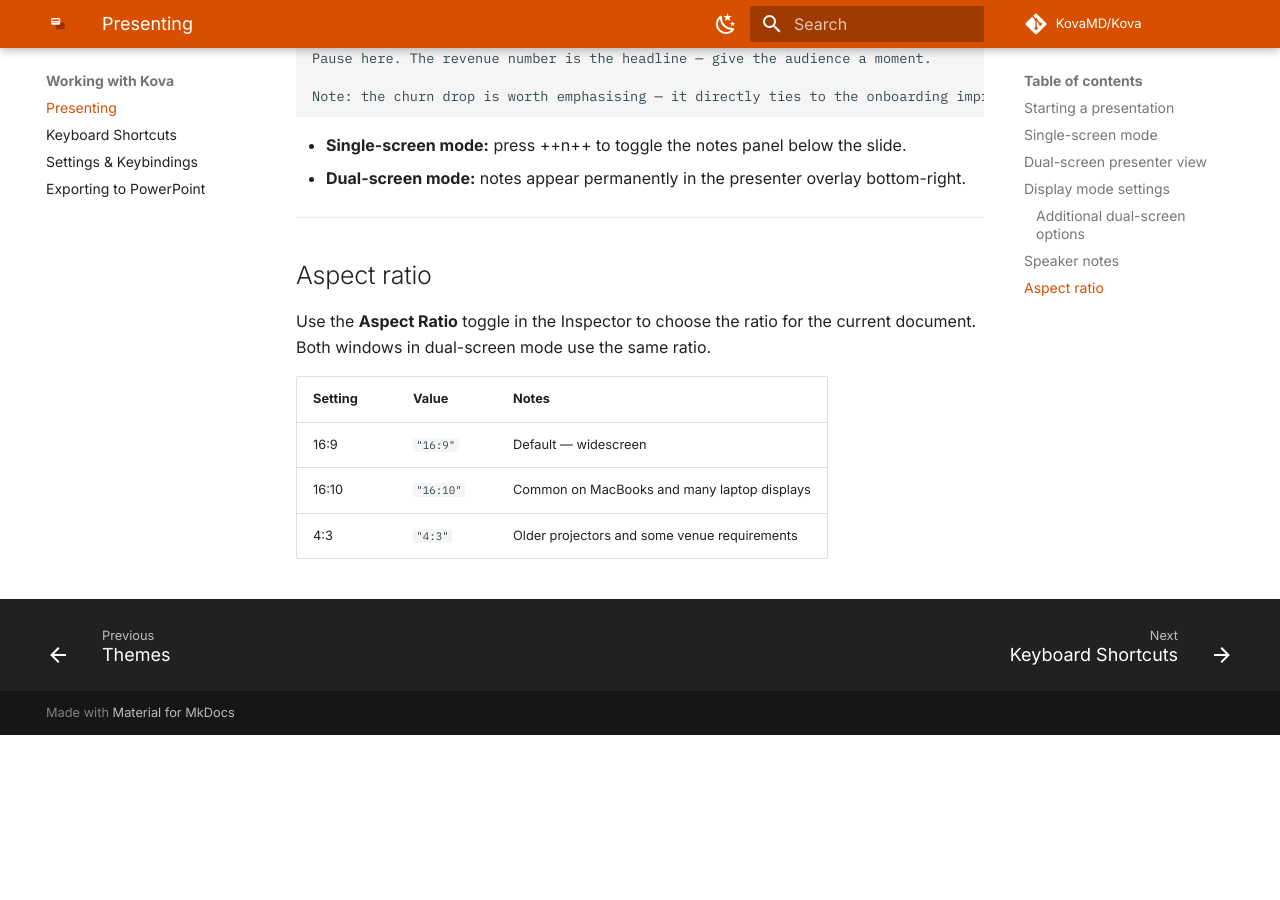
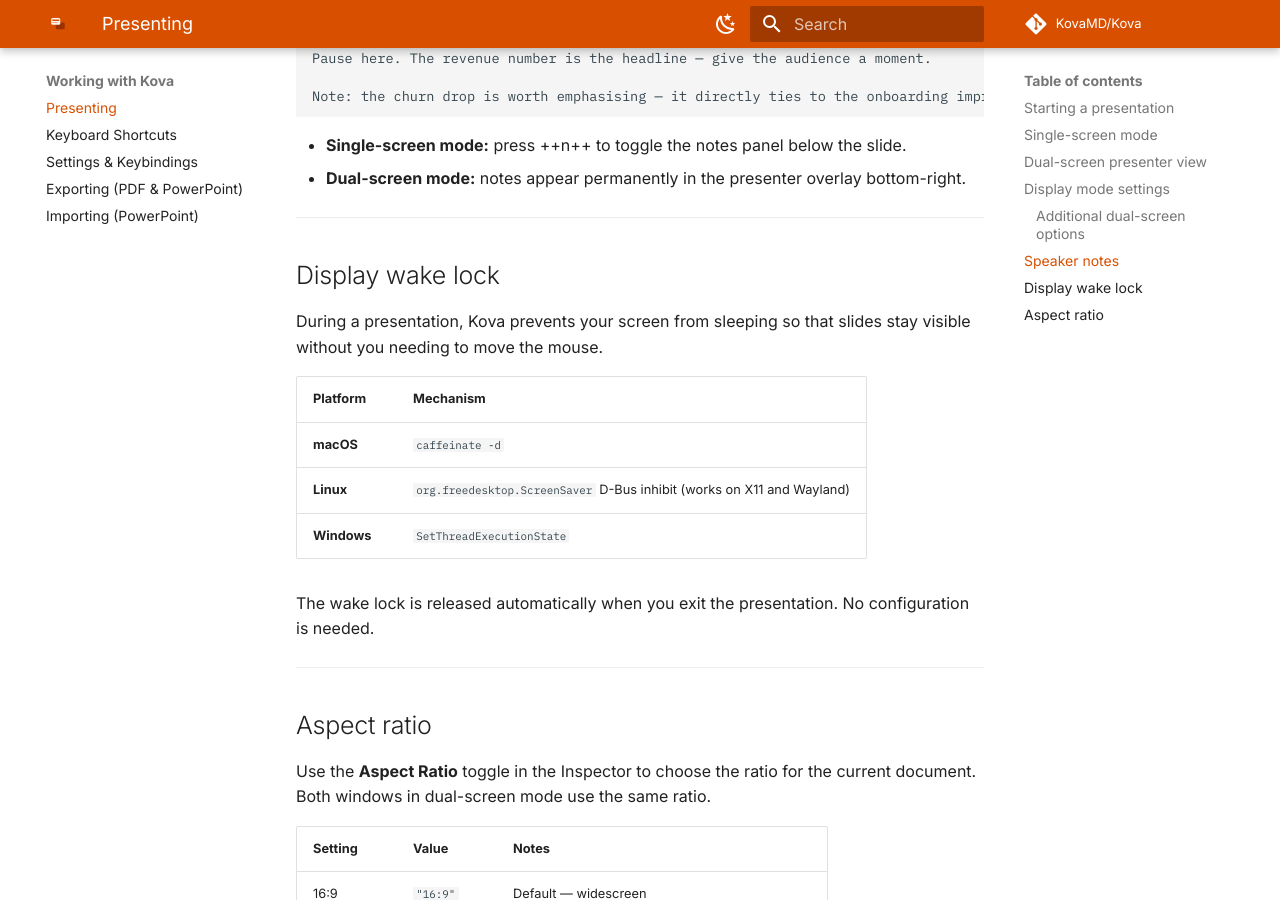
Before and after one commit to KovaMD/Web, an MkDocs documentation site: the page built from docs/docs/presenting.md, in a window 1280 px wide and 900 px high, scrolled down 2581 px. Built offline with MkDocs 1.6.1 and Material for MkDocs 9.7.7, drawn with Linux system fonts in a browser that asks for light colours; comment, search, counter and statistics services are not loaded; before the commit the page ends 3316 px from its top, so only the background shows below that.

Commit message:
Add PPTX import docs, v0.4.0 feature updates, and Linux install redirect
- docs/importing.md: new page covering PPTX import workflow, element
  mapping table, unsupported elements, and post-import checklist
- presenting.md: add display wake lock section (macOS/Linux/Windows)
- exporting.md: note inline formatting, logo, and bar-left decoration
  fidelity improvements in PPTX export; rename from exporting-to-powerpoint.md
- index.md: add Import from PowerPoint to feature table and docs grid
- getting-started.md, markdown-and-syntax.md: update links to exporting.md
- mkdocs.yml: add importing.md to nav
- index.html, js/main.js: redirect Linux download button to install page

Co-Authored-By: Claude Sonnet 4.6 <noreply@anthropic.com>

```diff
--- a/docs/docs/presenting.md
+++ b/docs/docs/presenting.md
@@ -88,6 +88,20 @@ Note: the churn drop is worth emphasising — it directly ties to the onboarding
 
 ---
 
+## Display wake lock
+
+During a presentation, Kova prevents your screen from sleeping so that slides stay visible without you needing to move the mouse.
+
+| Platform | Mechanism |
+|---|---|
+| **macOS** | `caffeinate -d` |
+| **Linux** | `org.freedesktop.ScreenSaver` D-Bus inhibit (works on X11 and Wayland) |
+| **Windows** | `SetThreadExecutionState` |
+
+The wake lock is released automatically when you exit the presentation. No configuration is needed.
+
+---
+
 ## Aspect ratio
 
 Use the **Aspect Ratio** toggle in the Inspector to choose the ratio for the current document. Both windows in dual-screen mode use the same ratio.
--- a/docs/mkdocs.yml
+++ b/docs/mkdocs.yml
@@ -76,7 +76,8 @@ nav:
     - Presenting: presenting.md
     - Keyboard Shortcuts: keyboard-shortcuts.md
     - Settings & Keybindings: settings-and-keybindings.md
-    - Exporting to PowerPoint: exporting-to-powerpoint.md
+    - Exporting (PDF & PowerPoint): exporting.md
+    - Importing (PowerPoint): importing.md
   - Examples:
     - Business Pitch: examples/business-pitch.md
     - Technical Talk: examples/technical-talk.md
--- a/index.html
+++ b/index.html
@@ -107,7 +107,7 @@
       Windows
     </a>
     <span class="os-sep">·</span>
-    <a href="https://github.com/kovamd/kova/releases" class="os-link">
+    <a href="https://github.com/kovamd/kova/releases" class="os-link" data-os="linux">
       <svg width="13" height="13" viewBox="0 0 13 13" fill="none" aria-hidden="true"><circle cx="6.5" cy="6.5" r="5" stroke="currentColor" stroke-width="1.1"/><path d="M4 6.5h5M6.5 4v5" stroke="currentColor" stroke-width="1.1" stroke-linecap="round"/></svg>
       Linux
     </a>
@@ -374,7 +374,7 @@
         <svg width="16" height="16" viewBox="0 0 16 16" fill="none" aria-hidden="true"><rect x="2" y="2.5" width="12" height="8.5" rx="1.5" stroke="currentColor" stroke-width="1.3"/><line x1="5" y1="13.5" x2="11" y2="13.5" stroke="currentColor" stroke-width="1.3" stroke-linecap="round"/><line x1="8" y1="11" x2="8" y2="13.5" stroke="currentColor" stroke-width="1.3" stroke-linecap="round"/></svg>
         Windows
       </a>
-      <a href="https://github.com/kovamd/kova/releases" class="btn btn-os">
+      <a href="https://github.com/kovamd/kova/releases" class="btn btn-os" data-os="linux">
         <svg width="16" height="16" viewBox="0 0 16 16" fill="none" aria-hidden="true"><circle cx="8" cy="8" r="6.5" stroke="currentColor" stroke-width="1.3"/><line x1="8" y1="1.5" x2="8" y2="14.5" stroke="currentColor" stroke-width="1.3" stroke-linecap="round"/><path d="M1.5 8h13" stroke="currentColor" stroke-width="1.3" stroke-linecap="round"/><path d="M3 4.5c1.5 1 3 1.5 5 1.5s3.5-.5 5-1.5M3 11.5c1.5-1 3-1.5 5-1.5s3.5.5 5 1.5" stroke="currentColor" stroke-width="1.3" stroke-linecap="round"/></svg>
         Linux
       </a>
```
Also changed, not shown: docs/docs/exporting-to-powerpoint.md (deleted, +0 -66 lines), docs/docs/exporting.md (added, +88 -0 lines), docs/docs/getting-started.md (+1 -1 lines), docs/docs/importing.md (added, +74 -0 lines), docs/docs/index.md (+9 -3 lines), docs/docs/markdown-and-syntax.md (+1 -1 lines), 1 other file.
